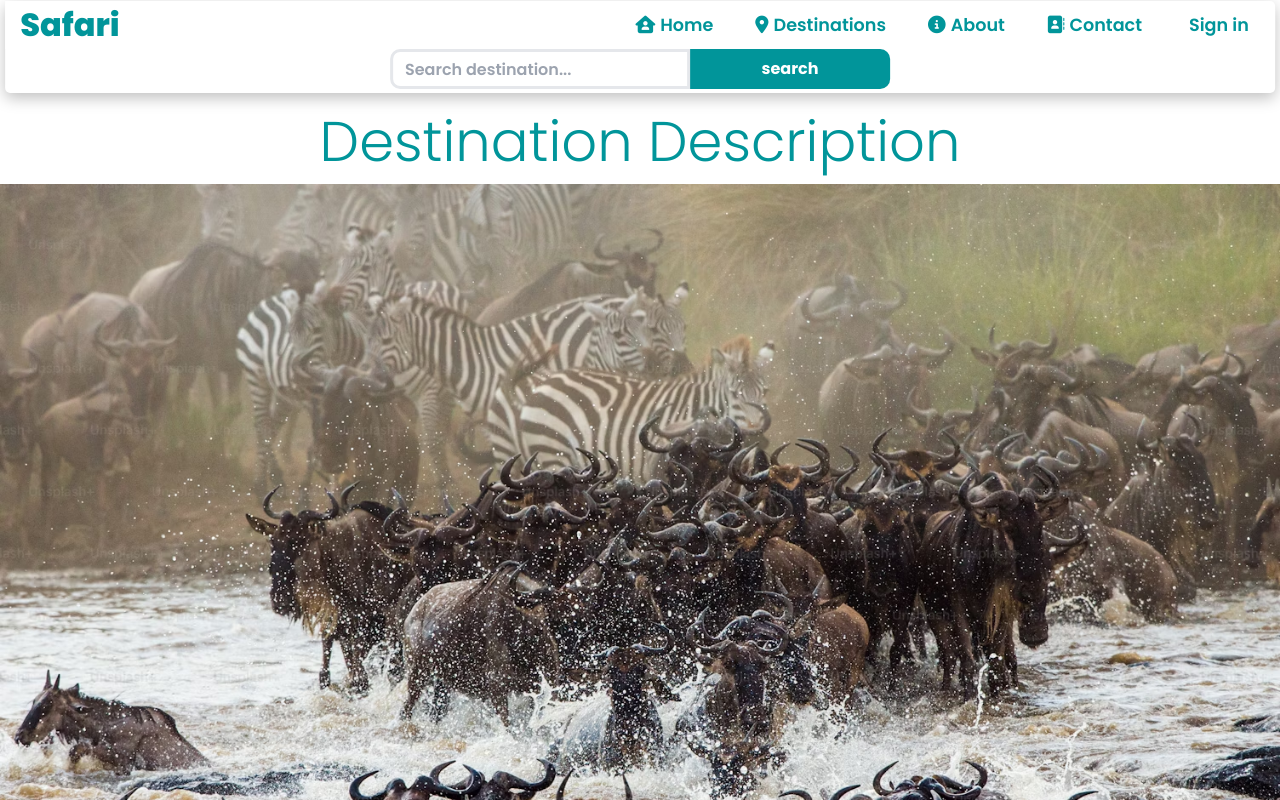
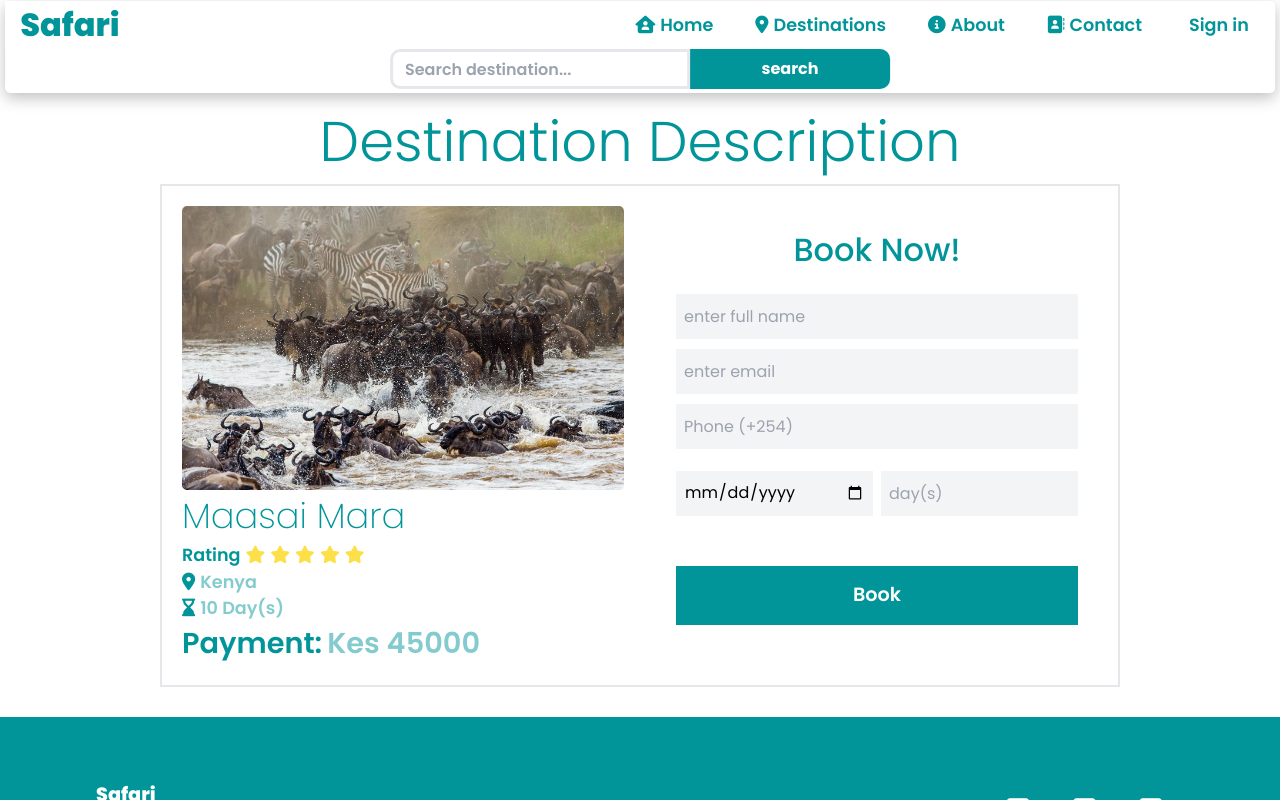
Before and after one commit to arnold-0803/Safari-Front-end-Web-Project, a React (Create React App) app: page /details/data1/0 in a window 1280 px wide. Shown: the top 800 px of the page. Built offline with nearby package versions, Linux system fonts and the light colour scheme; the HTML template or start-up script is replaced by a standard one.

Commit message:
details page done

```diff
--- /dev/null
+++ b/src/components/BookingForm.js
@@ -0,0 +1,35 @@
+import React from 'react'
+
+function BookingForm() {
+  return (
+    <div>
+      <h1 className='text-[#01959a] text-[2rem] font-medium'>
+        Book Now!
+      </h1>
+      <form className='flex justify-center items-center flex-col gap-[10px] p-[20px]'>
+        <input className='w-[100%] h-[45px] bg-gray-100 px-2 hover:outline-[#01959a]'
+          type="text" placeholder='enter full name' required
+        />
+        <input className='w-[100%] h-[45px] bg-gray-100 px-2 hover:outline-[#01959a]'
+          type="email" placeholder='enter email' required
+        />
+        <input className='w-[100%] h-[45px] bg-gray-100 px-2 hover:outline-[#01959a]'
+          type="tel" placeholder='Phone (+254)' required
+        />
+        <div className='flex gap-[8px] pt-3'>
+          <input className='w-[100%] h-[45px] bg-gray-100 px-2 hover:outline-[#01959a]'
+            type="date" required
+          />
+          <input className='w-[100%] h-[45px] bg-gray-100 px-2 hover:outline-[#01959a]'
+            type="number" placeholder='day(s)' required
+          />
+        </div>
+        <button className='w-[100%] bg-[#01959a] mt-[40px] py-[15px] text-[#fff] font-semibold text-[1.2rem]'>
+          Book
+        </button>
+      </form>
+    </div>
+  )
+}
+
+export default BookingForm;
--- a/src/pages/DetailsPage.js
+++ b/src/pages/DetailsPage.js
@@ -2,6 +2,8 @@
 import Navbar from '../components/Navbar';
 import useFetch from '../components/useFetch';
 import { useParams } from 'react-router-dom';
+import BookingForm from '../components/BookingForm';
+import Footer from '../components/Foofer';
 
 function DetailsPage() {
 
@@ -32,11 +34,48 @@
         <h1 className='heading'>
           Destination Description
         </h1>
-        <div>
-          {detailsData && (<div>
-            <img src={detailsData.image} alt="" />
-          </div>)}
+        <div className='xl:px-[160px] max-[1279px]:px-[15px]'>
+          {detailsData &&
+            <div className='flex justify-center items-center border-[2px] p-[20px] gap-[2rem]
+              max-[600px]:flex-col'>
+              <div className="flex-1">
+                <img className='w-full rounded-[5px]'
+                  src={detailsData.image} alt={detailsData.heading}
+                />
+                <div className='text-start'>
+                  <h3 className='md:text-[2.2rem] font-extralight text-[#01959a]'>
+                    {detailsData.heading}
+                  </h3>
+                  <p className="text-[#01959a] font-semibold text-[1.1rem]">Rating
+                    {detailsData.ratings.map((rating, idx) => (
+                      <i className={`${rating} ml-[5px] text-yellow-300`} key={idx}></i>
+                    ))}
+                  </p>
+                  <p className="text-[#01959a7c] font-semibold text-[1.1rem]">
+                    <i className='fa-solid fa-location-dot mr-[5px] text-[#01959a]'></i>
+                    {detailsData.location}
+                  </p>
+                  <p className="text-[#01959a7c] font-semibold text-[1.1rem]">
+                    <i className='fa-solid fa-hourglass-end mr-[5px] text-[#01959a]'></i>
+                    {detailsData.days} Day(s)
+                  </p>
+                  <p className="text-[#01959a] font-semibold md:text-[1.8rem]
+                    max-[767px]:text-[1.3rem]">Payment:
+                    <span className='ml-[5px] text-[#01959a7c]'>
+                      Kes {detailsData.price}
+                    </span>
+                  </p>
+                </div>
+              </div>
+              <div className="flex-1">
+                <BookingForm/>
+              </div>
+            </div>
+          }
         </div>
+      </div>
+      <div className='mt-[30px]'>
+        <Footer/>
       </div>
     </div>
   )
--- a/src/pages/Service.js
+++ b/src/pages/Service.js
@@ -16,8 +16,11 @@
     scrollToTop();
   }, [scrollToTop]);
 
-  if (loading) return <p>Loading...</p>;
-  if (error) return <p>Error: {error}</p>;
+  if (loading)
+    return <p className="text-[#01959a] mt-[20%] text-[2rem] font-thin">Loading...</p>;
+
+  if (error)
+    return <p className="text-[#01959a] mt-[20%] text-[2rem] font-thin">Error: {error}</p>;
 
   return (
     <div className="service">
```
